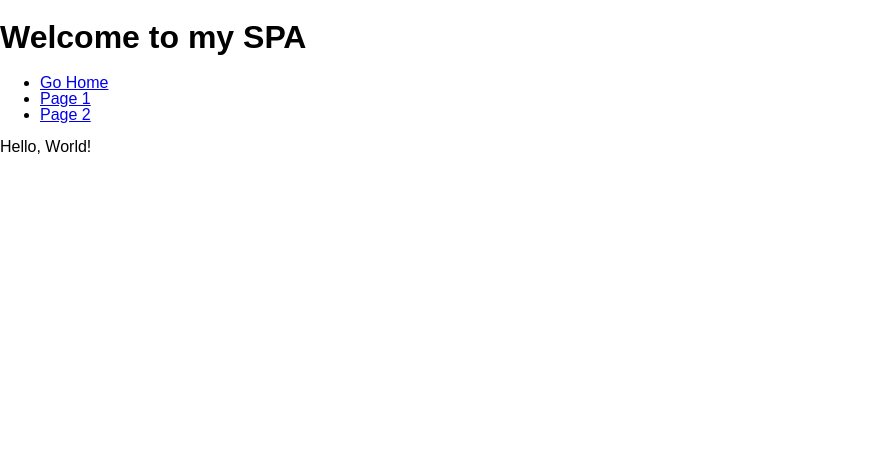
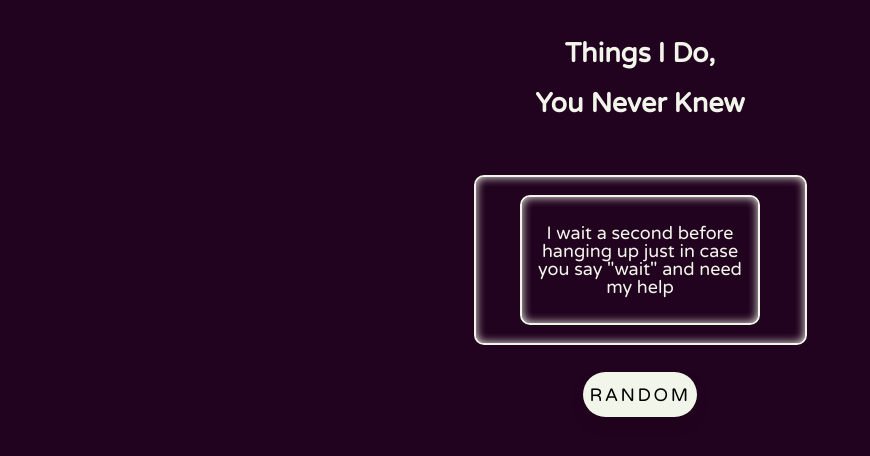
Before and after one commit to uncrownedthrone/tidynk, a React (Create React App) app: page / in a window 1280 px wide. Shown: the top 456 px of the page, without its empty margins (0-870 px from the left). Built offline with nearby package versions, Linux system fonts and the light colour scheme.

Commit message:
initial commit

```diff
--- a/public/index.html
+++ b/public/index.html
@@ -1,15 +1,26 @@
 <!DOCTYPE html>
 <html lang="en">
   <head>
-    <meta charset="utf-8">
-    <link rel="shortcut icon" href="%PUBLIC_URL%/favicon.ico">
-    <meta name="viewport" content="width=device-width, initial-scale=1, shrink-to-fit=no">
-    <meta name="theme-color" content="#000000">
+    <meta charset="utf-8" />
+    <link rel="shortcut icon" href="%PUBLIC_URL%/favicon.ico" />
+    <meta
+      name="viewport"
+      content="width=device-width, initial-scale=1, shrink-to-fit=no"
+    />
+    <meta name="theme-color" content="#000000" />
     <!--
       manifest.json provides metadata used when your web app is added to the
       homescreen on Android. See https://developers.google.com/web/fundamentals/web-app-manifest/
     -->
-    <link rel="manifest" href="%PUBLIC_URL%/manifest.json">
+    <link rel="manifest" href="%PUBLIC_URL%/manifest.json" />
+    <link
+      href="https://fonts.googleapis.com/css?family=Varela+Round&display=swap"
+      rel="stylesheet"
+    />
+    <script
+      src="https://kit.fontawesome.com/79ca294829.js"
+      crossorigin="anonymous"
+    ></script>
     <!--
       Notice the use of %PUBLIC_URL% in the tags above.
       It will be replaced with the URL of the `public` folder during the build.
--- a/src/App.jsx
+++ b/src/App.jsx
@@ -1,36 +1,31 @@
 import React from 'react'
 import { BrowserRouter as Router, Link, Route, Switch } from 'react-router-dom'
-import Page from './pages/Page'
-import Page2 from './pages/Page2'
+import Search from './pages/Search'
+import Favorites from './pages/Favorites'
 import HomePage from './pages/HomePage'
 import NotFound from './pages/NotFound'
 
 const App = () => {
   return (
+    <>
       <Router>
+        <section className="titlePage">
           <header>
-        <h1>Welcome to my SPA</h1>
-        <nav>
-          <ul>
-            <li>
-              <Link to="/">Go Home</Link>
-            </li>
-            <li>
-              <Link to="/1">Page 1</Link>
-            </li>
-            <li>
-              <Link to="/2">Page 2</Link>
-            </li>
-          </ul>
-        </nav>
+            <h2>Things I Do, </h2>
+            <h2>You Never Knew</h2>
           </header>
+        </section>
         <Switch>
           <Route exact path="/" component={HomePage}></Route>
-        <Route exact path="/1" component={Page}></Route>
-        <Route exact path="/2" component={Page2}></Route>
+          <Route exact path="/search" component={Search}></Route>
+          <Route exact path="/favorites" component={Favorites}></Route>
           <Route path="*" component={NotFound}></Route>
         </Switch>
       </Router>
+      <footer>
+        <button>Random</button>
+      </footer>
+    </>
   )
 }
 
--- a/src/components/HelloWorld.jsx
+++ /dev/null
@@ -1,7 +0,0 @@
-import React from 'react'
-
-const HelloWorld = () => {
-  return <div>Hello, World!</div>
-}
-
-export default HelloWorld
--- /dev/null
+++ b/src/components/Home.jsx
@@ -0,0 +1,18 @@
+import React from 'react'
+
+const Home = () => {
+  return (
+    <section>
+      <section className="outerBox">
+        <section className="innerBox">
+          <p>
+            I wait a second before hanging up just in case you say "wait" and
+            need my help
+          </p>
+        </section>
+      </section>
+    </section>
+  )
+}
+
+export default Home
--- a/src/index.css
+++ b/src/index.css
@@ -1,5 +1,5 @@
 :root {
-  font: 16px / 1 sans-serif;
+  font: 18px / 1 sans-serif;
 }
 
 html {
@@ -8,5 +8,77 @@ html {
 
 body {
   margin: 0;
+  color: #f2f5ea;
   min-height: 100%;
+  background-color: #22031f;
+  font-family: 'Varela Round', sans-serif;
 }
+
+header {
+  text-align: center;
+}
+
+footer {
+  text-align: center;
+}
+
+button {
+  width: auto;
+  height: 45px;
+  font-family: 'Varela Round', sans-serif;
+  font-size: 1rem;
+  text-transform: uppercase;
+  letter-spacing: 2.5px;
+  font-weight: 500;
+  color: #000;
+  background-color: #f2f5ea;
+  border: none;
+  border-radius: 45px;
+  box-shadow: 0px 8px 15px rgba(0, 0, 0, 0.1);
+  transition: all 0.3s ease 0s;
+  cursor: pointer;
+  outline: none;
+}
+
+button:hover {
+  background-color: #ddfdfe;
+  box-shadow: 0px 3px 10px #f2f5ea;
+  color: black;
+  transform: translateY(5px);
+}
+
+p {
+  text-align: center;
+}
+
+h2 {
+  padding: -5rem;
+}
+
+section {
+  display: flex;
+  justify-content: center;
+  flex-direction: column;
+  align-items: center;
+  padding: 0.5rem;
+  margin: 0.5rem;
+  border-radius: 10px;
+}
+
+.innerBox {
+  display: flex;
+  border: 2px solid #f2f5ea;
+  width: 70%;
+  -moz-box-shadow: inset 0 0 10px #f2f5ea;
+  -webkit-box-shadow: inset 0 0 10px #f2f5ea;
+  box-shadow: inset 0 0 10px #f2f5ea;
+}
+
+.outerBox {
+  width: 25%;
+  display: flex;
+  border: 2px solid #f2f5ea;
+  -moz-box-shadow: inset 0 0 10px #f2f5ea;
+  -webkit-box-shadow: inset 0 0 10px #f2f5ea;
+  box-shadow: inset 0 0 10px #f2f5ea;
+}
--- a/src/pages/Page2.jsx
+++ b/src/pages/Favorites.jsx
@@ -1,7 +1,7 @@
 import React from 'react'
 
 const Page2 = () => {
-  return <div>This is another Page</div>
+  return <div>FAVORITES PAGE</div>
 }
 
 export default Page2
--- a/src/pages/HomePage.jsx
+++ b/src/pages/HomePage.jsx
@@ -1,8 +1,8 @@
 import React from 'react'
-import HelloWorld from '../components/HelloWorld'
+import Home from '../components/Home'
 
 const HomePage = () => {
-  return <HelloWorld />
+  return <Home />
 }
 
 export default HomePage
--- a/src/pages/Page.jsx
+++ b/src/pages/Search.jsx
@@ -1,7 +1,7 @@
 import React from 'react'
 
 const Page = () => {
-  return <div>This is a Page</div>
+  return <div>SEARCH PAGE</div>
 }
 
 export default Page
```
Lines whose indentation alone changed are shown as unchanged.
